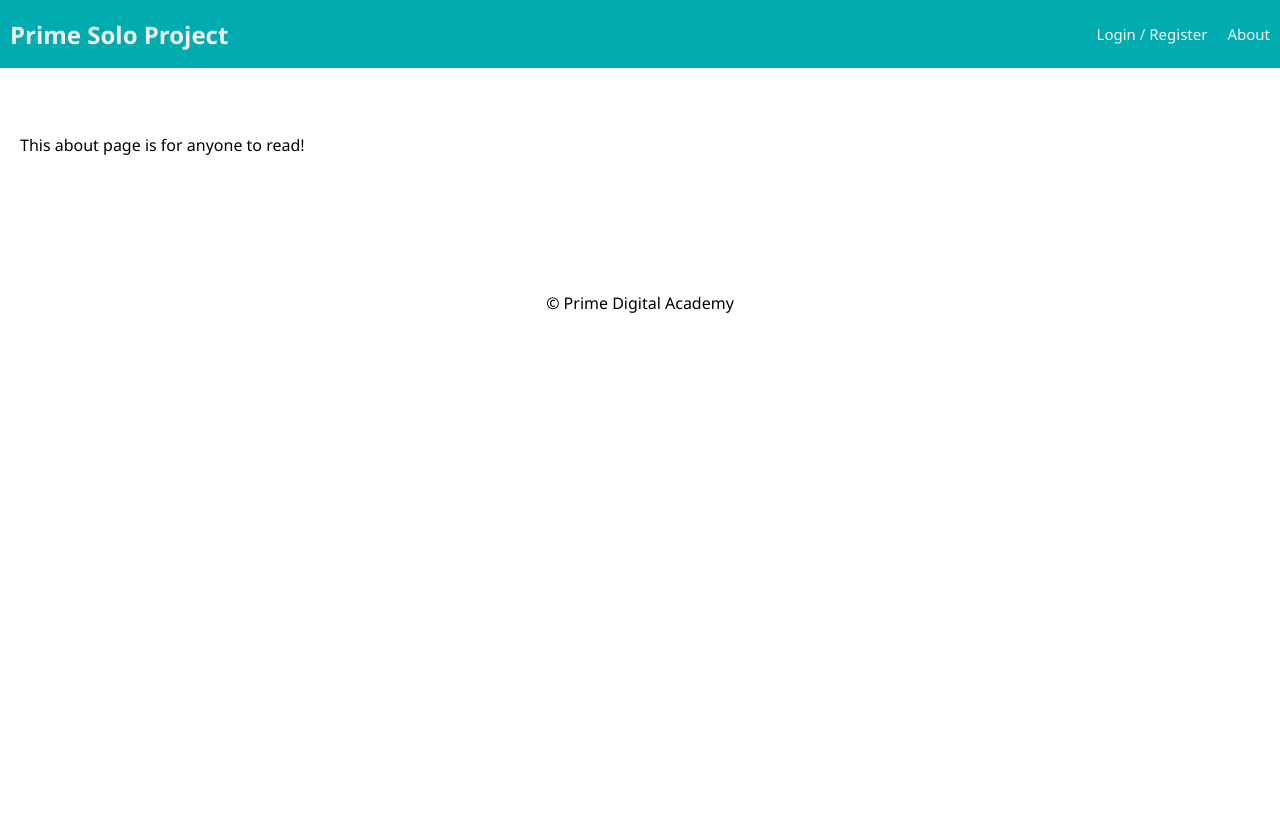
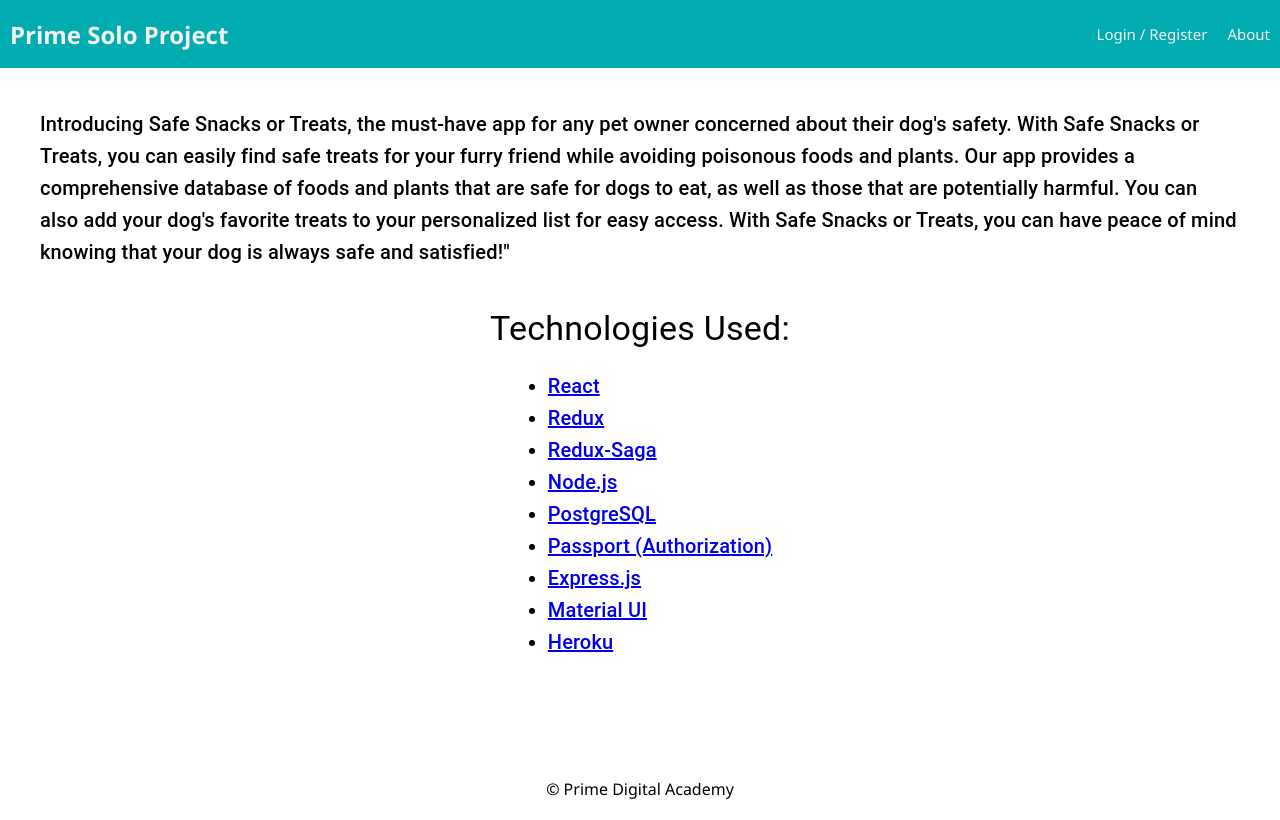
Before and after one commit to swoodson3/Prime-Solo-Project-Safe-Snacks, a React (Create React App) app: page /#/about in a window 1280 px wide. Built offline with nearby package versions, Linux system fonts and the light colour scheme; no server answers.

Commit message:
about page mui added

```diff
--- a/src/components/AboutPage/AboutPage.jsx
+++ b/src/components/AboutPage/AboutPage.jsx
@@ -1,4 +1,5 @@
 import React from 'react';
+import { Box, Grid, Typography } from '@mui/material';
 
 // This is one of our simplest components
 // It doesn't have local state,
@@ -7,11 +8,56 @@ import React from 'react';
 
 function AboutPage() {
   return (
-    <div className="container">
-      <div>
-        <p>This about page is for anyone to read!</p>
-      </div>
-    </div>
+    <>
+    <Grid margin={5}>
+      <Typography variant="h6">
+      Introducing Safe Snacks or Treats, the must-have app for any pet owner concerned about their dog's safety. With Safe Snacks or Treats, you can easily find safe treats for your furry friend while avoiding poisonous foods and plants. Our app provides a comprehensive database of foods and plants that are safe for dogs to eat, as well as those that are potentially harmful. You can also add your dog's favorite treats to your personalized list for easy access. With Safe Snacks or Treats, you can have peace of mind knowing that your dog is always safe and satisfied!"
+      </Typography>
+    </Grid>
+
+    <Grid container direction='column'>
+    <Grid container justifyContent='center'>
+        <Typography variant="h4">
+            Technologies Used:
+        </Typography>
+    </Grid>
+    <Grid container justifyContent='center'>
+        <Typography variant="h6">
+            <ul>
+                <li>
+                    <a href="https://reactjs.org/">React</a>
+                </li>
+                <li>
+                    <a href="https://redux.js.org/">Redux</a>
+                </li>
+                <li>
+                    <a href="https://redux-saga.js.org/">Redux-Saga</a>
+                </li>
+                <li>
+                    <a href="https://nodejs.org/en/">Node.js</a>
+                </li>
+                <li>
+                    <a href="https://www.postgresql.org/">PostgreSQL</a>
+                </li>
+                <li>
+                    <a href="https://www.passportjs.org/">Passport (Authorization)</a>
+                </li>
+                <li>
+                    <a href="https://expressjs.com/">Express.js</a>
+                </li>
+                <li>
+                    <a href="https://mui.com/">Material UI</a>
+                </li>
+                <li>
+                    <a href="https://www.heroku.com/">Heroku</a>
+                </li>
+
+            </ul>
+        </Typography>
+    </Grid>
+    </Grid>
+
+</>
   );
 }
 
```
Also changed, not shown: package.json (+21 -8 lines), 2 other files (tests, documents, lock files or other folders).
